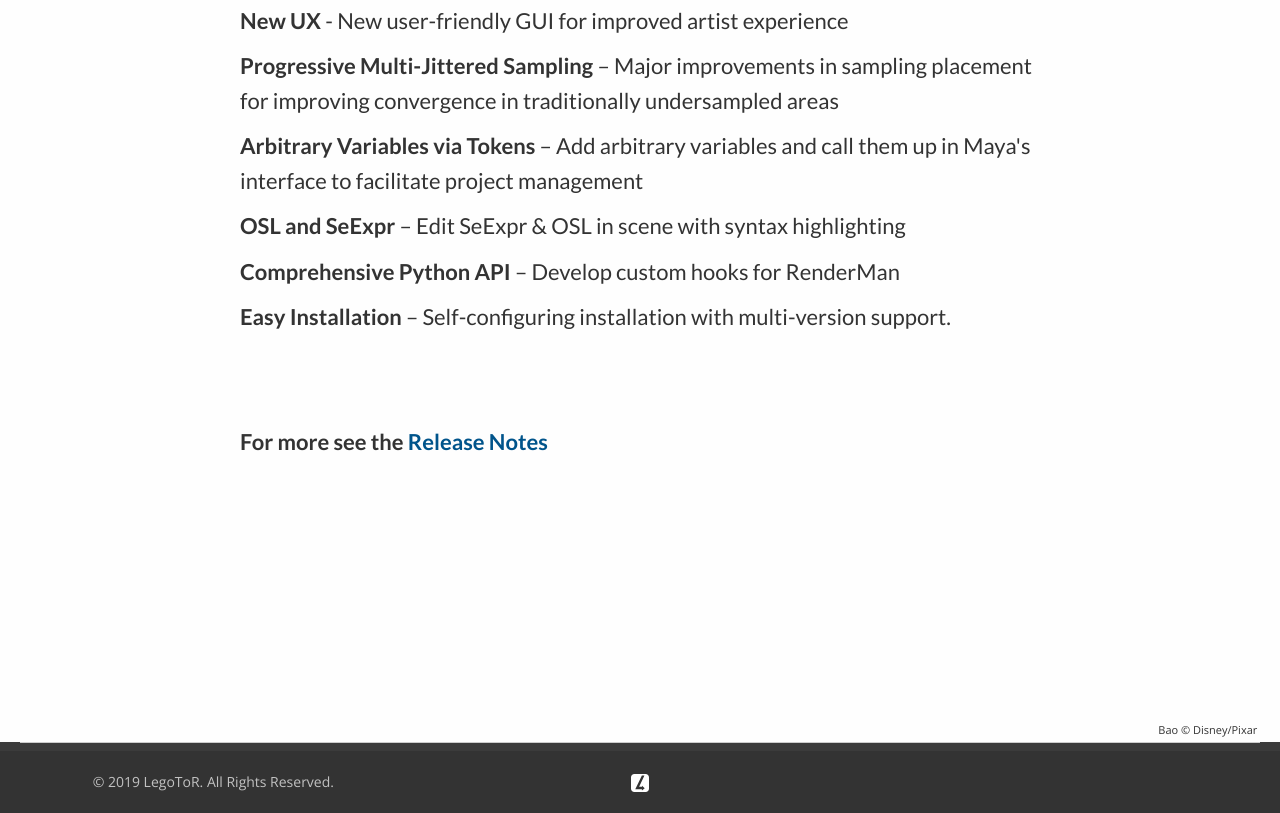
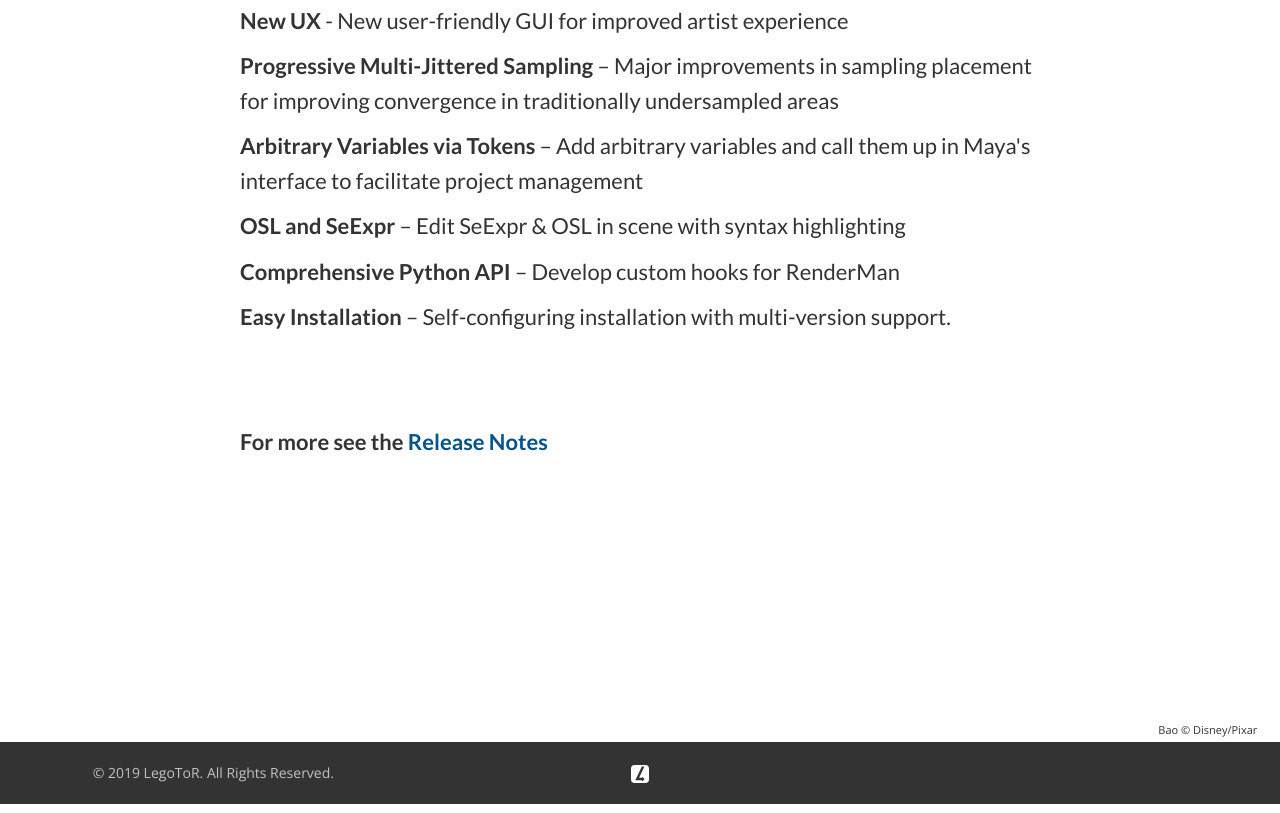
Before and after one commit to LegoToR/LegoToR.github.io, a plain HTML site: page index.html in a window 1280 px wide. Shown: the part 7351-8164 px from the top of the page. Drawn offline with nearby package versions, Linux system fonts and the light colour scheme.

Commit message:
Update index.html

```diff
--- a/index.html
+++ b/index.html
@@ -650,14 +650,8 @@
 </div>
 <div class="parallax-1x1" data-stellar-background-ratio="0.5"></div>
 </section>
-<!-- = render partial: 'partials/comments', locals: {post: @post} if @post.can_commented? -->
-<script async='' charset='utf-8' src='//platform.twitter.com/widgets.js'></script>
 
 <footer class='footer'>
-<div class='row column'>
-<hr class='footer-divider'>
-</div>
-
 </div>
 <section class='footer-legal'>
 <div class='row medium-unstack'>
```
